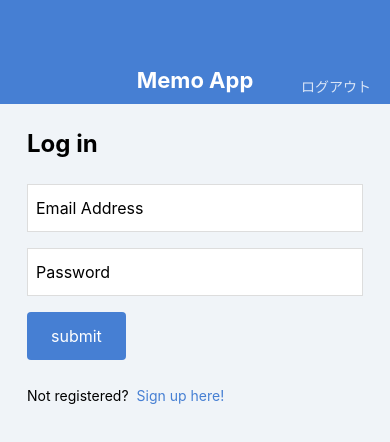
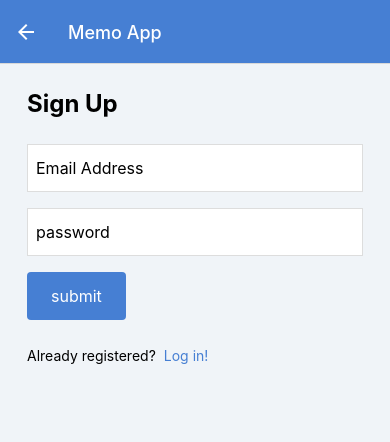
Before and after one commit to Visha765/MemoApp, a React Native app: screen /SignUp in a window 390 px wide. Shown: the top 442 px of the page. Built offline with nearby package versions, Linux system fonts and the light colour scheme.

Commit message:
set text input

```diff
--- a/App.jsx
+++ b/App.jsx
@@ -1,17 +1,46 @@
-// import { StatusBar } from 'expo-status-bar';
 import React from 'react';
-// import { StyleSheet, View } from 'react-native';
+import { NavigationContainer } from '@react-navigation/native';
+// import 'react-native-gesture-handler';
+import { createNativeStackNavigator } from '@react-navigation/native-stack';
 
-// import MemoListScreen from './src/screens/MemoListScreen';
-// import MemoDetailScreen from './src/screens/MemoDetailScreen';
+import MemoListScreen from './src/screens/MemoListScreen';
+import MemoDetailScreen from './src/screens/MemoDetailScreen';
 import MemoEditScreen from './src/screens/MemoEditScreen';
+import MemoCreateScreen from './src/screens/MemoCreateScreen';
 import LoginScreen from './src/screens/LoginScreen';
+import SignupScreen from './src/screens/SignupScreen';
+
+const Stack = createNativeStackNavigator();
 
 export default function App() {
   return (
-    // <MemoListScreen />
-    // <MemoDetailScreen />
-    // <MemoEditScreen />
-    <LoginScreen />
+    <NavigationContainer>
+      <Stack.Navigator
+        initialRouteName="LogIn"
+        screenOptions={{
+          headerTitleStyle: { color: '#ffffff' },
+          headerStyle: { backgroundColor: '#467fd3' },
+          headerTitle: 'Memo App',
+          headerTintColor: '#ffffff',
+          headerBackTitle: 'Back',
+          // cardStyleInterpolator: CardStyleInterpolators.forHorizontalIOS,
+          gestureEnabled: true,
+          gestureDirection: 'horizontal',
+        }}
+      >
+        <Stack.Screen name="MemoList" component={MemoListScreen} />
+        <Stack.Screen name="MemoDetail" component={MemoDetailScreen} />
+        <Stack.Screen name="MemoEdit" component={MemoEditScreen} />
+        <Stack.Screen name="MemoCreate" component={MemoCreateScreen} />
+        <Stack.Screen
+          name="LogIn"
+          component={LoginScreen}
+          // options={{
+            // cardStyleInterpolator: CardStyleInterpolators.forFadeFromBottomAndroid,
+          // }}
+        />
+        <Stack.Screen name="SignUp" component={SignupScreen} />
+      </Stack.Navigator>
+    </NavigationContainer>
   );
 }
--- a/src/components/MemoList.jsx
+++ b/src/components/MemoList.jsx
@@ -2,30 +2,26 @@
 import {
   View, Text, StyleSheet, TouchableOpacity,
 } from 'react-native';
+import { useNavigation } from '@react-navigation/native';
+
 import { Feather } from '@expo/vector-icons';
 
 export default function MemoList() {
+  const navigation = useNavigation();
   return (
-    <View>
+    <TouchableOpacity onPress={() => { navigation.navigate('MemoDetail'); }}>
       <View style={styles.memoListItem}>
         <View>
           <Text style={styles.memoListItemTitle}>買い物リスト</Text>
           <Text style={styles.memoListItemDate}>2022年9月5日 10:00</Text>
         </View>
-        <TouchableOpacity>
+        <TouchableOpacity
+          style={styles.memoDelete}
+        >
           <Feather name="x" size={16} color="#B0B0B0" />
         </TouchableOpacity>
       </View>
-      <View style={styles.memoListItem}>
-        <View>
-          <Text style={styles.memoListItemTitle}>買い物リスト</Text>
-          <Text style={styles.memoListItemDate}>2022年9月5日 10:00</Text>
-        </View>
-        <TouchableOpacity>
-          <Feather name="x" size={16} color="#B0B0B0" />
-        </TouchableOpacity>
-      </View>
-    </View>
+    </TouchableOpacity>
   );
 }
 
@@ -50,4 +46,7 @@
     lineHeight: 16,
     color: '#848484',
   },
+  memoDelete: {
+    padding: 8,
+  },
 });
--- a/src/screens/LoginScreen.jsx
+++ b/src/screens/LoginScreen.jsx
@@ -1,23 +1,53 @@
-import React from 'react';
+import React, { useState } from 'react';
 import {
   View, Text, StyleSheet, TextInput, TouchableOpacity,
 } from 'react-native';
 
-import AppBar from '../components/AppBar';
+// import AppBar from '../components/AppBar';
 import Button from '../components/Button';
 
-export default function LoginScreen() {
+export default function LoginScreen(props) {
+  const { navigation } = props;
+  const [email, setEmail] = useState('');
+  const [password, setPassword] = useState('');
   return (
     <View style={styles.container}>
-      <AppBar />
+      {/* <AppBar /> */}
       <View style={styles.inner}>
         <Text style={styles.title}>Log in</Text>
-        <TextInput value="Email Address" style={styles.input} />
-        <TextInput value="Password" style={styles.input} />
-        <Button label="submit" />
+        <TextInput
+          style={styles.input}
+          value={email}
+          onChangeText={(text) => { setEmail(text); }}
+          autoCapitalize="none"
+          keyboardType="email-address"
+          placeholder="Email Address"
+          textContentType="emailAddress"
+        />
+        <TextInput
+          style={styles.input}
+          value={password}
+          onChangeText={(text) => { setPassword(text); }}
+          autoCapitalize="none"
+          placeholder="password"
+          secureTextEntry
+          textContentType="password"
+        />
+        <Button
+          label="submit"
+          onPress={() => navigation.reset({
+            index: 0,
+            routes: [{ name: 'MemoList' }],
+          })}
+        />
         <View style={styles.footer}>
           <Text style={styles.footerText}>Not registered?</Text>
-          <TouchableOpacity>
+          <TouchableOpacity
+            onPress={() => navigation.reset({
+              index: 0,
+              routes: [{ name: 'SignUp' }],
+            })}
+          >
             <Text style={styles.footerLink}>Sign up here!</Text>
           </TouchableOpacity>
         </View>
--- a/src/screens/MemoCreateScreen.jsx
+++ b/src/screens/MemoCreateScreen.jsx
@@ -2,17 +2,21 @@
 import {
   View, StyleSheet, TextInput, KeyboardAvoidingView,
 } from 'react-native';
-import AppBar from '../components/AppBar';
+// import AppBar from '../components/AppBar';
 import CircleButton from '../components/CircleButton';
 
-export default function MemoListScreen() {
+export default function MemoListScreen(props) {
+  const { navigation } = props;
   return (
     <KeyboardAvoidingView style={styles.container}>
-      <AppBar />
+      {/* <AppBar /> */}
       <View style={styles.inputContainer}>
         <TextInput value="" multiline style={styles.inputBody} />
       </View>
-      <CircleButton name="check" />
+      <CircleButton
+        name="check"
+        onPress={() => { navigation.goBack(); }}
+      />
     </KeyboardAvoidingView>
   );
 }
--- a/src/screens/MemoDetailScreen.jsx
+++ b/src/screens/MemoDetailScreen.jsx
@@ -2,13 +2,14 @@
 import {
   View, Text, StyleSheet, ScrollView,
 } from 'react-native';
-import AppBar from '../components/AppBar';
+// import AppBar from '../components/AppBar';
 import CircleButton from '../components/CircleButton';
 
-export default function MemoDetailScreen() {
+export default function MemoDetailScreen(props) {
+  const { navigation } = props;
   return (
     <View style={styles.container}>
-      <AppBar />
+      {/* <AppBar /> */}
       <View style={styles.memoBar}>
         <Text style={styles.memoTitle}>買い物リスト</Text>
         <Text style={styles.memoDate}>2022年9月9日 10:00</Text>
@@ -20,7 +21,11 @@
           使い方に気をつけて
         </Text>
       </ScrollView>
-      <CircleButton style={{ top: 160, bottom: 'auto' }} name="edit-2" />
+      <CircleButton
+        style={{ top: 60, bottom: 'auto' }}
+        name="edit-2"
+        onPress={() => navigation.navigate('MemoEdit')}
+      />
     </View>
   );
 }
--- a/src/screens/MemoEditScreen.jsx
+++ b/src/screens/MemoEditScreen.jsx
@@ -1,19 +1,23 @@
 import React from 'react';
 import {
-  View, StyleSheet, TextInput, KeyboardAvoidingView, Alert,
+  View, StyleSheet, TextInput, KeyboardAvoidingView,
 } from 'react-native';
 // import KeyboardSafeView from '../components/KeyboadSafeView';
-import AppBar from '../components/AppBar';
+// import AppBar from '../components/AppBar';
 import CircleButton from '../components/CircleButton';
 
-export default function MemoListScreen() {
+export default function MemoListScreen(props) {
+  const { navigation } = props;
   return (
     <KeyboardAvoidingView style={styles.container} enabled>
-      <AppBar />
+      {/* <AppBar /> */}
       <View style={styles.inputContainer}>
         <TextInput value="買い物リスト" multiline style={styles.inputBody} />
       </View>
-      <CircleButton name="check" onPress={() => { Alert.alert('Pressed!'); }} />
+      <CircleButton
+        name="check"
+        onPress={() => { navigation.goBack(); }}
+      />
     </KeyboardAvoidingView>
   );
 }
--- a/src/screens/MemoListScreen.jsx
+++ b/src/screens/MemoListScreen.jsx
@@ -1,15 +1,19 @@
 import React from 'react';
 import { View, StyleSheet } from 'react-native';
-import AppBar from '../components/AppBar';
+// import AppBar from '../components/AppBar';
 import MemoList from '../components/MemoList';
 import CircleButton from '../components/CircleButton';
 
-export default function MemoListScreen() {
+export default function MemoListScreen(props) {
+  const { navigation } = props;
   return (
     <View style={styles.container}>
-      <AppBar />
+      {/* <AppBar /> */}
       <MemoList />
-      <CircleButton name="plus" />
+      <CircleButton
+        name="plus"
+        onPress={() => navigation.navigate('MemoCreate')}
+      />
     </View>
   );
 }
--- a/src/screens/SignupScreen.jsx
+++ b/src/screens/SignupScreen.jsx
@@ -1,23 +1,53 @@
-import React from 'react';
+import React, { useState } from 'react';
 import {
   View, Text, StyleSheet, TextInput, TouchableOpacity,
 } from 'react-native';
 
-import AppBar from '../components/AppBar';
+// import AppBar from '../components/AppBar';
 import Button from '../components/Button';
 
-export default function SignupScreen() {
+export default function SignupScreen(props) {
+  const { navigation } = props;
+  const [email, setEmail] = useState('');
+  const [password, setPassword] = useState('');
   return (
     <View style={styles.container}>
-      <AppBar />
+      {/* <AppBar /> */}
       <View style={styles.inner}>
         <Text style={styles.title}>Sign Up</Text>
-        <TextInput value="Email Address" style={styles.input} />
-        <TextInput value="Password" style={styles.input} />
-        <Button label="submit" />
+        <TextInput
+          style={styles.input}
+          value={email}
+          onChangeText={(text) => { setEmail(text); }}
+          autoCapitalize="none"
+          keyboardType="email-address"
+          placeholder="Email Address"
+          textContentType="emailAddress"
+        />
+        <TextInput
+          style={styles.input}
+          value={password}
+          onChangeText={(text) => { setPassword(text); }}
+          autoCapitalize="none"
+          placeholder="password"
+          secureTextEntry
+          textContentType="password"
+        />
+        <Button
+          label="submit"
+          onPress={() => navigation.reset({
+            index: 0,
+            routes: [{ name: 'MemoList' }],
+          })}
+        />
         <View style={styles.footer}>
           <Text style={styles.footerText}>Already registered?</Text>
-          <TouchableOpacity>
+          <TouchableOpacity
+            onPress={() => navigation.reset({
+              index: 0,
+              routes: [{ name: 'LogIn' }],
+            })}
+          >
             <Text style={styles.footerLink}>Log in!</Text>
           </TouchableOpacity>
         </View>
```
Also changed, not shown: package.json (+7 -1 lines), .eslintrc.json, 1 other file (tests, documents, lock files or other folders).
